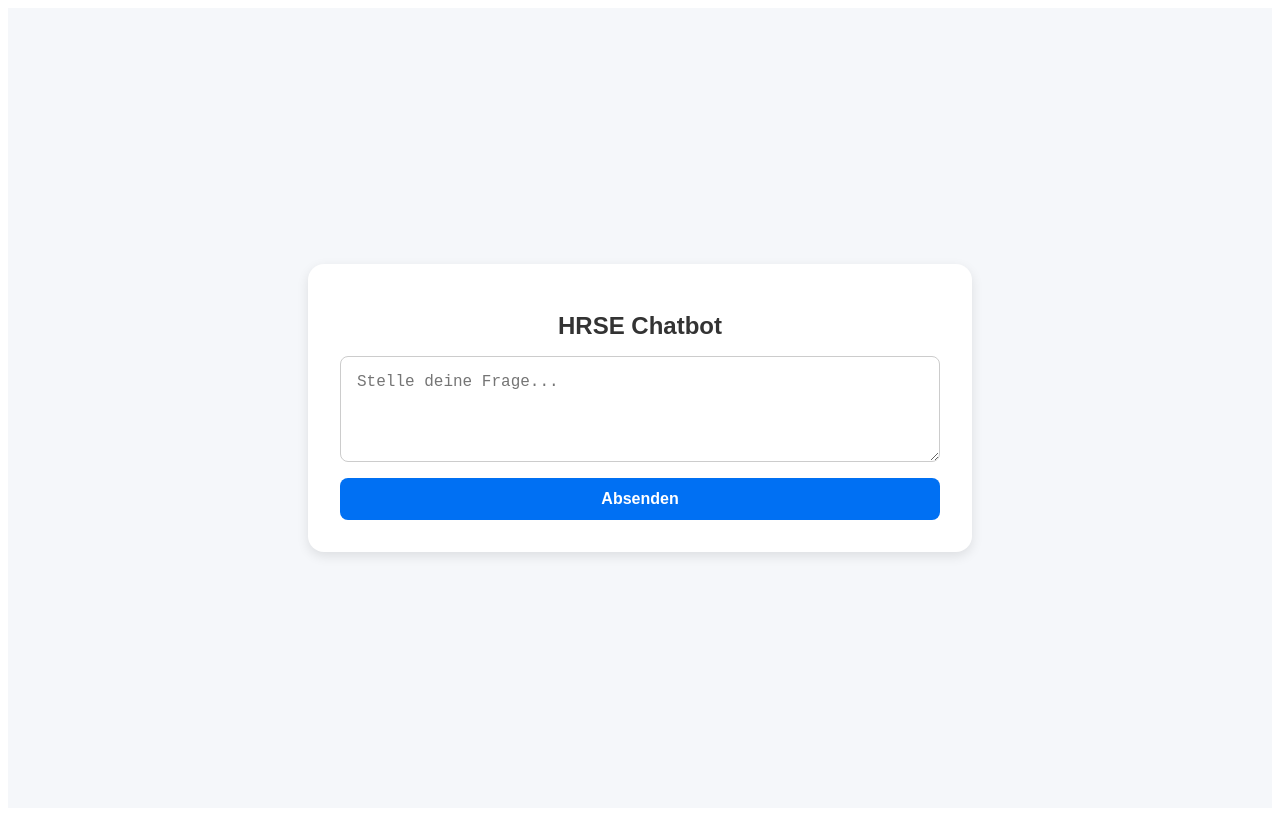
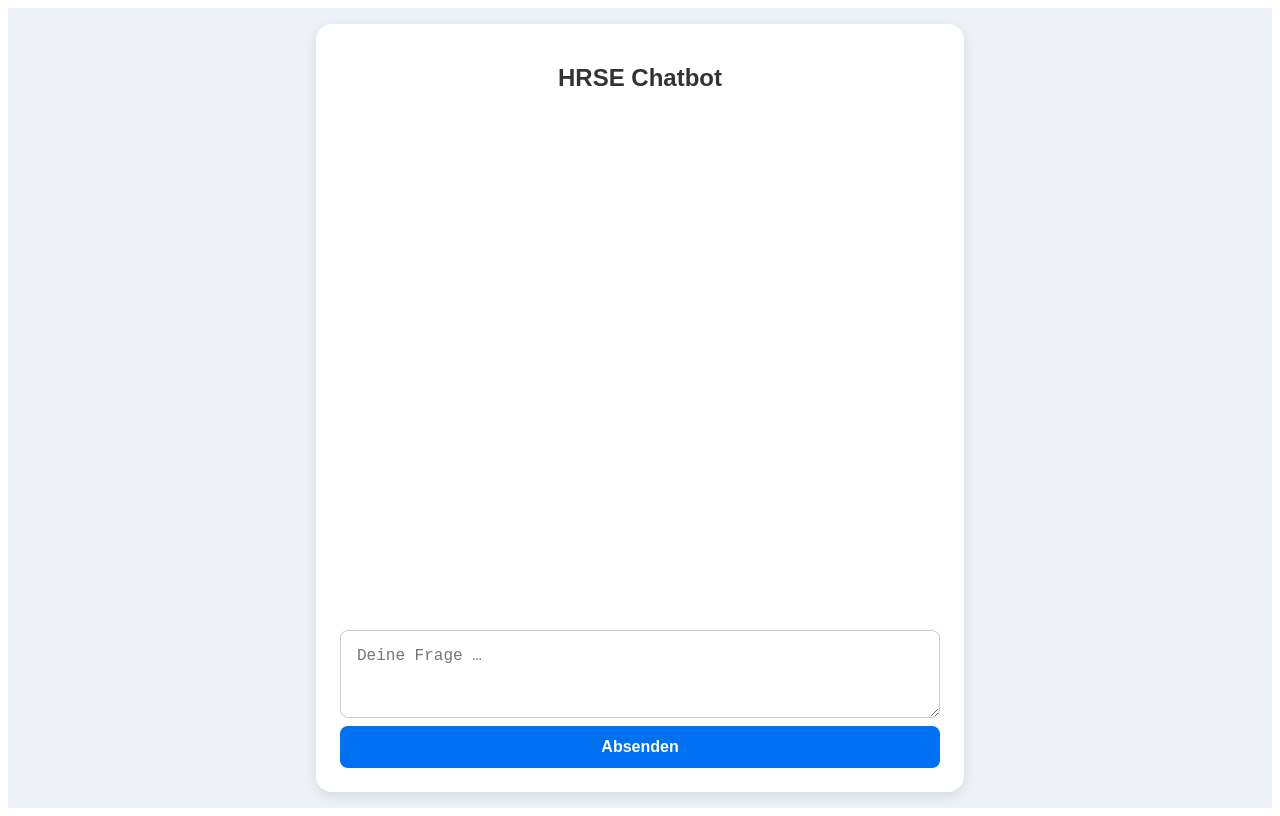
Before and after one commit to Defenderofthecrown/HRSE-frontend, a React (Vite) app: page / in a window 1280 px wide. Built offline with nearby package versions, Linux system fonts and the light colour scheme.

Commit message:
Chat UI: Blasenlayout & Verlauf

```diff
--- a/src/App.jsx
+++ b/src/App.jsx
@@ -2,10 +2,15 @@ import { useState } from "react";
 
 function App() {
   const [input, setInput] = useState("");
-  const [response, setResponse] = useState("");
+  const [messages, setMessages] = useState([]);
 
   const handleSubmit = async (e) => {
     e.preventDefault();
+    if (!input.trim()) return;
+
+    const newMessages = [...messages, { role: "user", text: input }];
+    setMessages(newMessages);
+    setInput("");
 
     try {
       const res = await fetch("https://hrse-chatbot-backend.onrender.com/api/chat", {
@@ -17,11 +22,11 @@ function App() {
       });
 
       if (!res.ok) throw new Error(`Fehler: ${res.status}`);
+      const data = await res.json();
 
-      const data = await res.json();
-      setResponse(data.reply);
+      setMessages((prev) => [...prev, { role: "bot", text: data.reply }]);
     } catch (error) {
-      setResponse(`Fehler: ${error.message}`);
+      setMessages((prev) => [...prev, { role: "bot", text: `Fehler: ${error.message}` }]);
     }
   };
 
@@ -29,22 +34,29 @@ function App() {
     <div style={styles.container}>
       <div style={styles.chatbox}>
         <h1 style={styles.title}>HRSE Chatbot</h1>
+        <div style={styles.messages}>
+          {messages.map((msg, i) => (
+            <div
+              key={i}
+              style={{
+                ...styles.bubble,
+                ...(msg.role === "user" ? styles.user : styles.bot),
+              }}
+            >
+              {msg.text}
+            </div>
+          ))}
+        </div>
         <form onSubmit={handleSubmit} style={styles.form}>
           <textarea
             value={input}
             onChange={(e) => setInput(e.target.value)}
-            placeholder="Stelle deine Frage..."
-            rows="4"
+            rows="3"
+            placeholder="Deine Frage …"
             style={styles.textarea}
           />
           <button type="submit" style={styles.button}>Absenden</button>
         </form>
-        {response && (
-          <div style={styles.response}>
-            <strong>Antwort:</strong>
-            <p>{response}</p>
-          </div>
-        )}
       </div>
     </div>
   );
@@ -53,7 +65,7 @@ function App() {
 const styles = {
   container: {
     minHeight: "100vh",
-    backgroundColor: "#f5f7fa",
+    backgroundColor: "#eef2f8",
     display: "flex",
     justifyContent: "center",
     alignItems: "center",
@@ -61,49 +73,73 @@ const styles = {
   },
   chatbox: {
     backgroundColor: "#fff",
-    padding: "2rem",
+    padding: "1.5rem",
     borderRadius: "1rem",
     boxShadow: "0 4px 12px rgba(0, 0, 0, 0.1)",
-    width: "90%",
+    width: "95%",
     maxWidth: "600px",
+    display: "flex",
+    flexDirection: "column",
+    height: "90vh",
   },
   title: {
+    textAlign: "center",
     marginBottom: "1rem",
     fontSize: "1.5rem",
     fontWeight: "bold",
-    textAlign: "center",
     color: "#333",
+  },
+  messages: {
+    flex: 1,
+    overflowY: "auto",
+    padding: "1rem",
+    display: "flex",
+    flexDirection: "column",
+    gap: "0.75rem",
+  },
+  bubble: {
+    maxWidth: "75%",
+    padding: "0.75rem 1rem",
+    borderRadius: "1rem",
+    fontSize: "1rem",
+    whiteSpace: "pre-wrap",
+    wordBreak: "break-word",
+  },
+  user: {
+    alignSelf: "flex-end",
+    backgroundColor: "#0070f3",
+    color: "#fff",
+    borderTopRightRadius: 0,
+  },
+  bot: {
+    alignSelf: "flex-start",
+    backgroundColor: "#f1f1f1",
+    color: "#333",
+    borderTopLeftRadius: 0,
   },
   form: {
     display: "flex",
     flexDirection: "column",
+    gap: "0.5rem",
+    marginTop: "1rem",
   },
   textarea: {
+    fontSize: "1rem",
     padding: "1rem",
-    fontSize: "1rem",
     borderRadius: "0.5rem",
     border: "1px solid #ccc",
     resize: "vertical",
-    marginBottom: "1rem",
   },
   button: {
     padding: "0.75rem",
     backgroundColor: "#0070f3",
     color: "#fff",
+    fontWeight: "bold",
     fontSize: "1rem",
-    fontWeight: "bold",
     border: "none",
     borderRadius: "0.5rem",
     cursor: "pointer",
   },
-  response: {
-    marginTop: "1.5rem",
-    backgroundColor: "#f0f4ff",
-    padding: "1rem",
-    borderRadius: "0.5rem",
-    border: "1px solid #d0e0ff",
-    color: "#333",
-  },
 };
 
 export default App;
```
